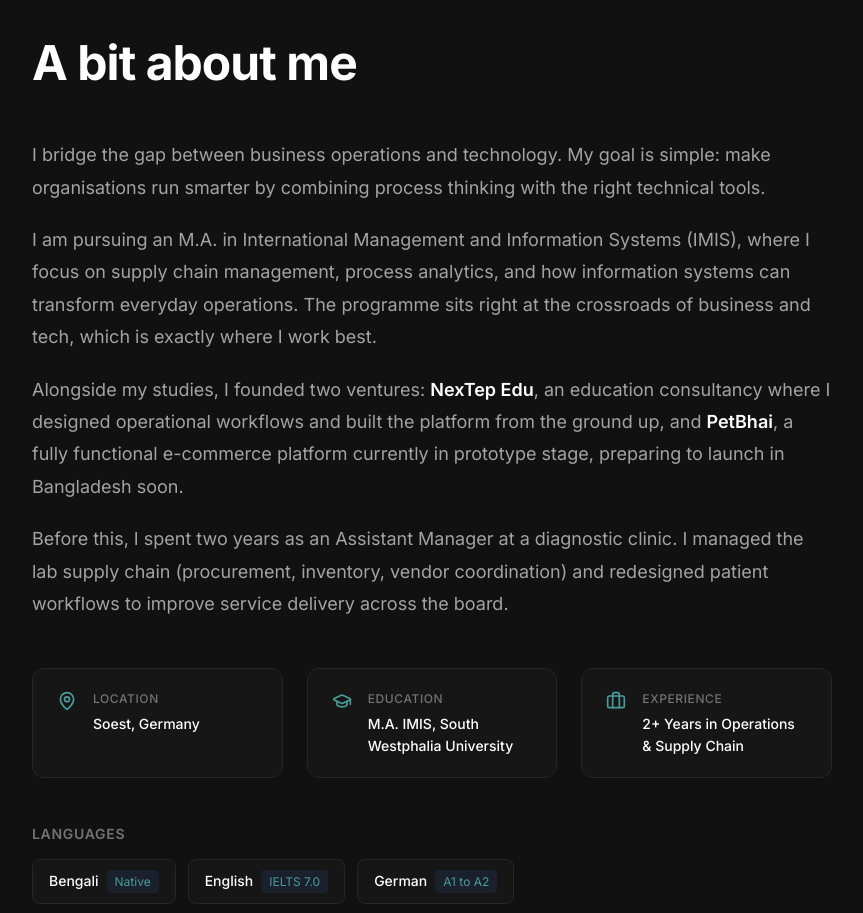
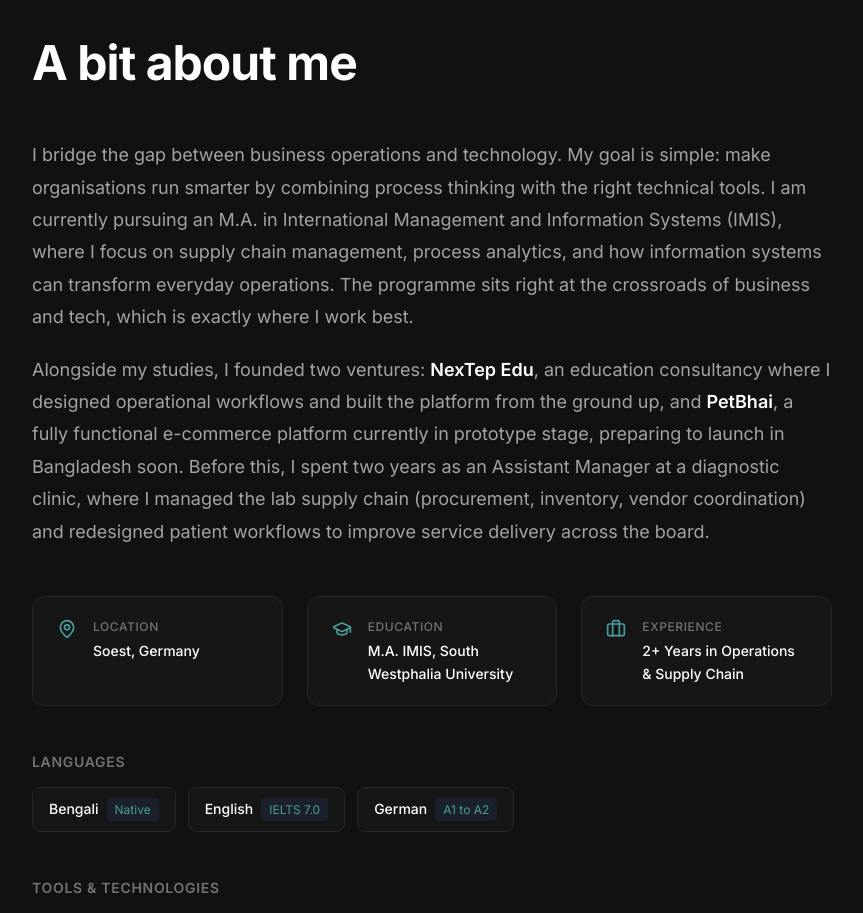
Before and after one commit to myselfrezaul7/portfolio, a Next.js app: page / in a window 1280 px wide. Shown: the part 5900-6813 px from the top of the page, without its empty margins (72-935 px from the left). Built offline with nearby package versions, Linux system fonts and the light colour scheme.

Commit message:
chore: consolidate about me bio into flowing paragraphs

```diff
--- a/src/components/About.tsx
+++ b/src/components/About.tsx
@@ -18,16 +18,10 @@ export default function About() {
                     <ScrollReveal delay={0.1}>
                         <div className={styles.bioSection}>
                             <p className={styles.bio}>
-                                I bridge the gap between business operations and technology. My goal is simple: make organisations run smarter by combining process thinking with the right technical tools.
+                                I bridge the gap between business operations and technology. My goal is simple: make organisations run smarter by combining process thinking with the right technical tools. I am currently pursuing an M.A. in International Management and Information Systems (IMIS), where I focus on supply chain management, process analytics, and how information systems can transform everyday operations. The programme sits right at the crossroads of business and tech, which is exactly where I work best.
                             </p>
                             <p className={styles.bio}>
-                                I am pursuing an M.A. in International Management and Information Systems (IMIS), where I focus on supply chain management, process analytics, and how information systems can transform everyday operations. The programme sits right at the crossroads of business and tech, which is exactly where I work best.
-                            </p>
-                            <p className={styles.bio}>
-                                Alongside my studies, I founded two ventures: <strong>NexTep Edu</strong>, an education consultancy where I designed operational workflows and built the platform from the ground up, and <strong>PetBhai</strong>, a fully functional e-commerce platform currently in prototype stage, preparing to launch in Bangladesh soon.
-                            </p>
-                            <p className={styles.bio}>
-                                Before this, I spent two years as an Assistant Manager at a diagnostic clinic. I managed the lab supply chain (procurement, inventory, vendor coordination) and redesigned patient workflows to improve service delivery across the board.
+                                Alongside my studies, I founded two ventures: <strong>NexTep Edu</strong>, an education consultancy where I designed operational workflows and built the platform from the ground up, and <strong>PetBhai</strong>, a fully functional e-commerce platform currently in prototype stage, preparing to launch in Bangladesh soon. Before this, I spent two years as an Assistant Manager at a diagnostic clinic, where I managed the lab supply chain (procurement, inventory, vendor coordination) and redesigned patient workflows to improve service delivery across the board.
                             </p>
                         </div>
                     </ScrollReveal>
```
